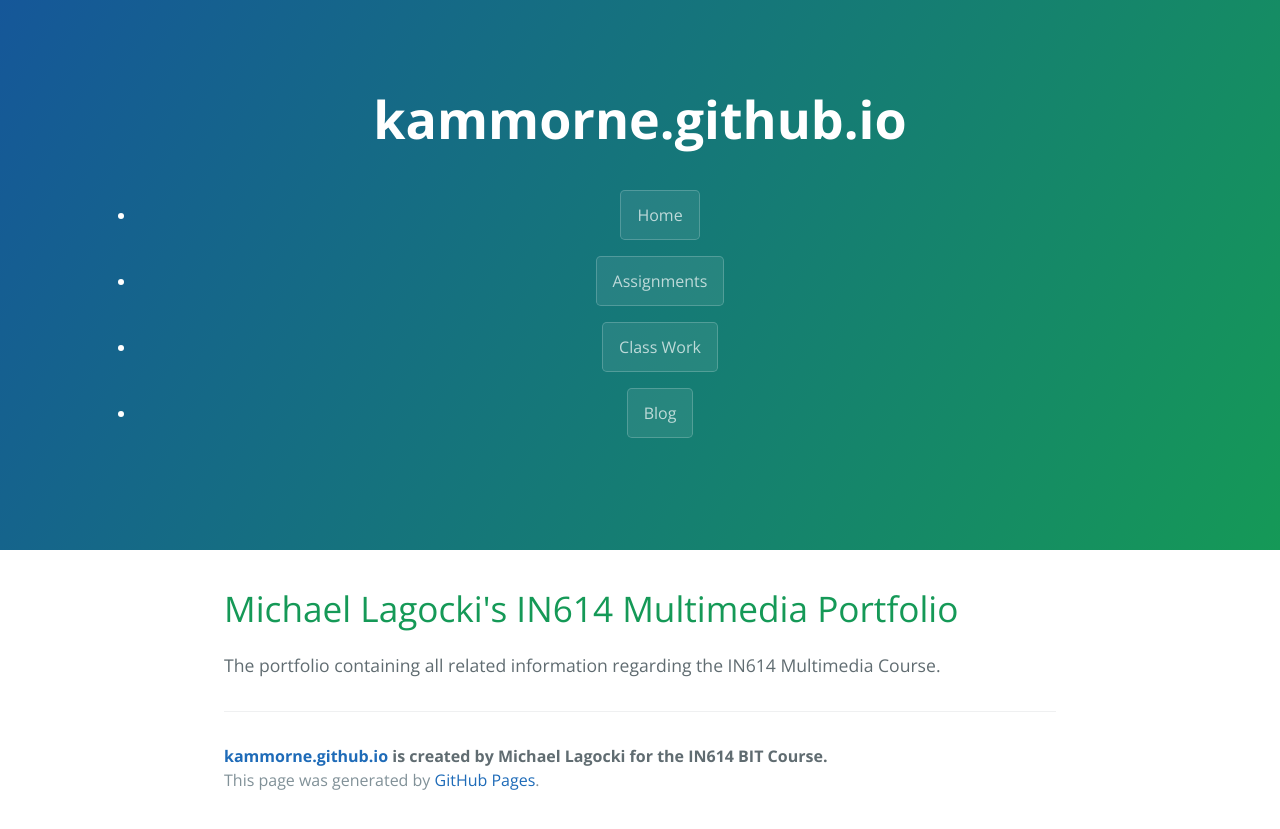
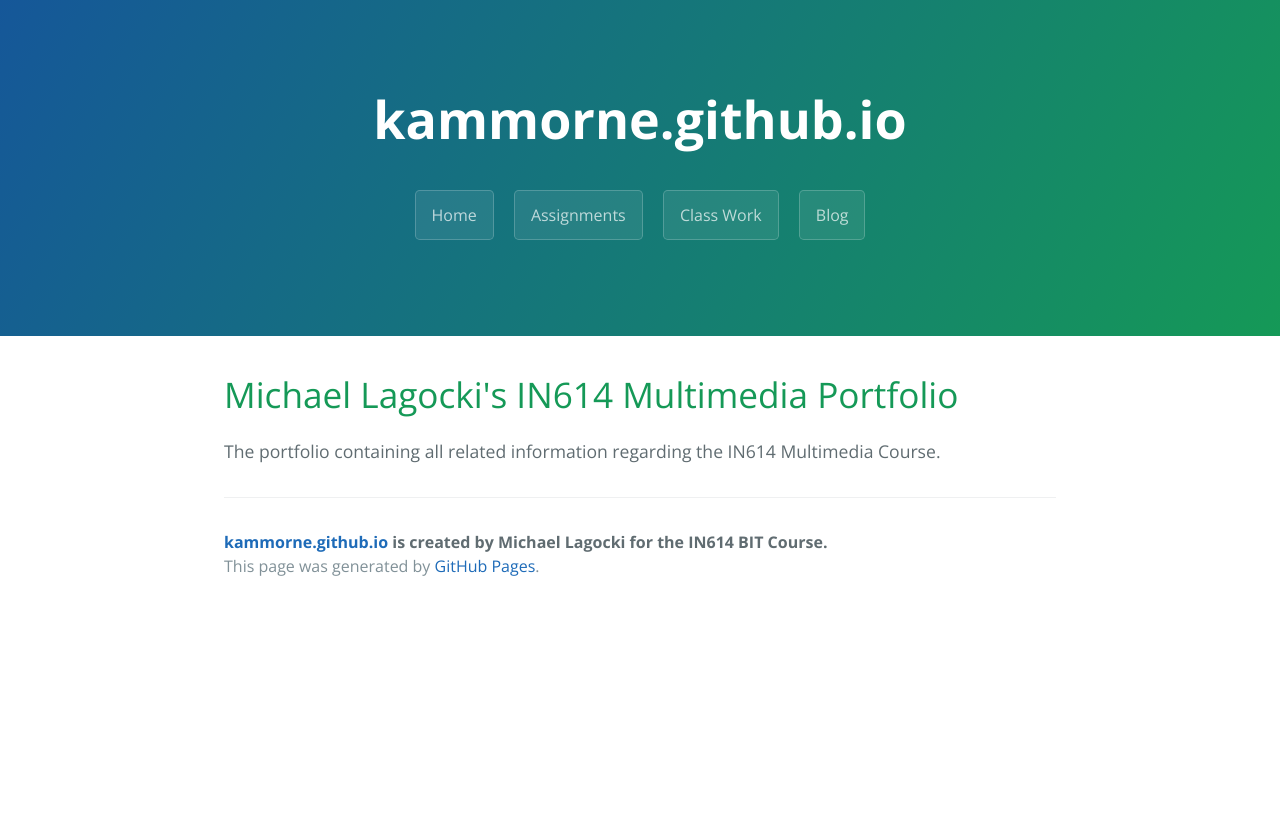
Before and after one commit to kammorne/kammorne.github.io, a Jekyll site: the page built from index.html, in a window 1280 px wide. Shown: the top 829 px of the page. Built offline with Jekyll 4.4.1, drawn with Linux system fonts in a browser that asks for light colours.

Commit message:
Update page-header.html
Remove navigation tags which broke the site's design

```diff
--- a/_includes/page-header.html
+++ b/_includes/page-header.html
@@ -1,12 +1,8 @@
 <section class="page-header">
   <h1 class="project-name">{{ site.title }}</h1>
   <h2 class="project-tagline">{{ site.tagline }}</h2>
-  <nav>
-    <ul>
-      <li><a href="/" class="btn">Home</a></li>
-      <li><a href="/assignments" class="btn">Assignments</a></li>
-      <li><a href="/classwork" class="btn">Class Work</a></li>
-      <li><a href="/blog" class="btn">Blog</a></li>
-    </ul>
-  </nav>
+      <a href="/" class="btn">Home</a>
+      <a href="/assignments" class="btn">Assignments</a>
+      <a href="/classwork" class="btn">Class Work</a>
+      <a href="/blog" class="btn">Blog</a>
 </section>
```
